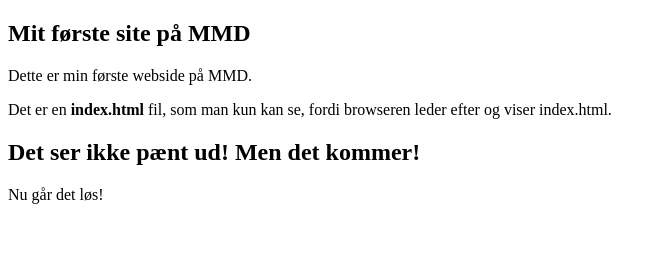
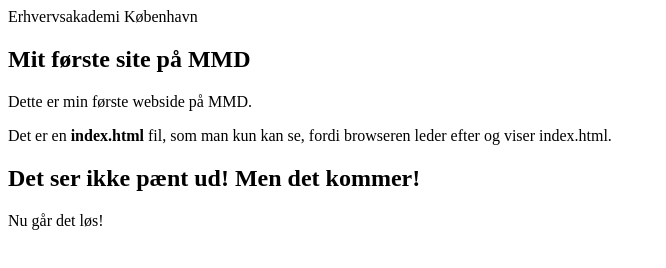
Before and after one commit to KushZeneli1/Link-til-eget-website, a plain HTML site: page index.html in a window 1280 px wide. Shown: the whole page, without its empty margins (0-666 px from the left). Drawn offline with Linux system fonts and the light colour scheme.

Commit message:
Update index.html

```diff
--- a/index.html
+++ b/index.html
@@ -5,6 +5,9 @@
         <meta name="viewport" content="width=device-width, initial-scale=1.0" />
         <title>Erhvervsakademi København</title>
     </head>
+    <header>
+        Erhvervsakademi København
+    </header>
     <body>
         <section>
             <h1>Mit første site på MMD</h1>
@@ -13,6 +16,5 @@
             <h2>Det ser ikke pænt ud! Men det kommer!</h2>
                 <p>Nu går det løs!</p>
         </section>
-
     </body>
 </html>
```
